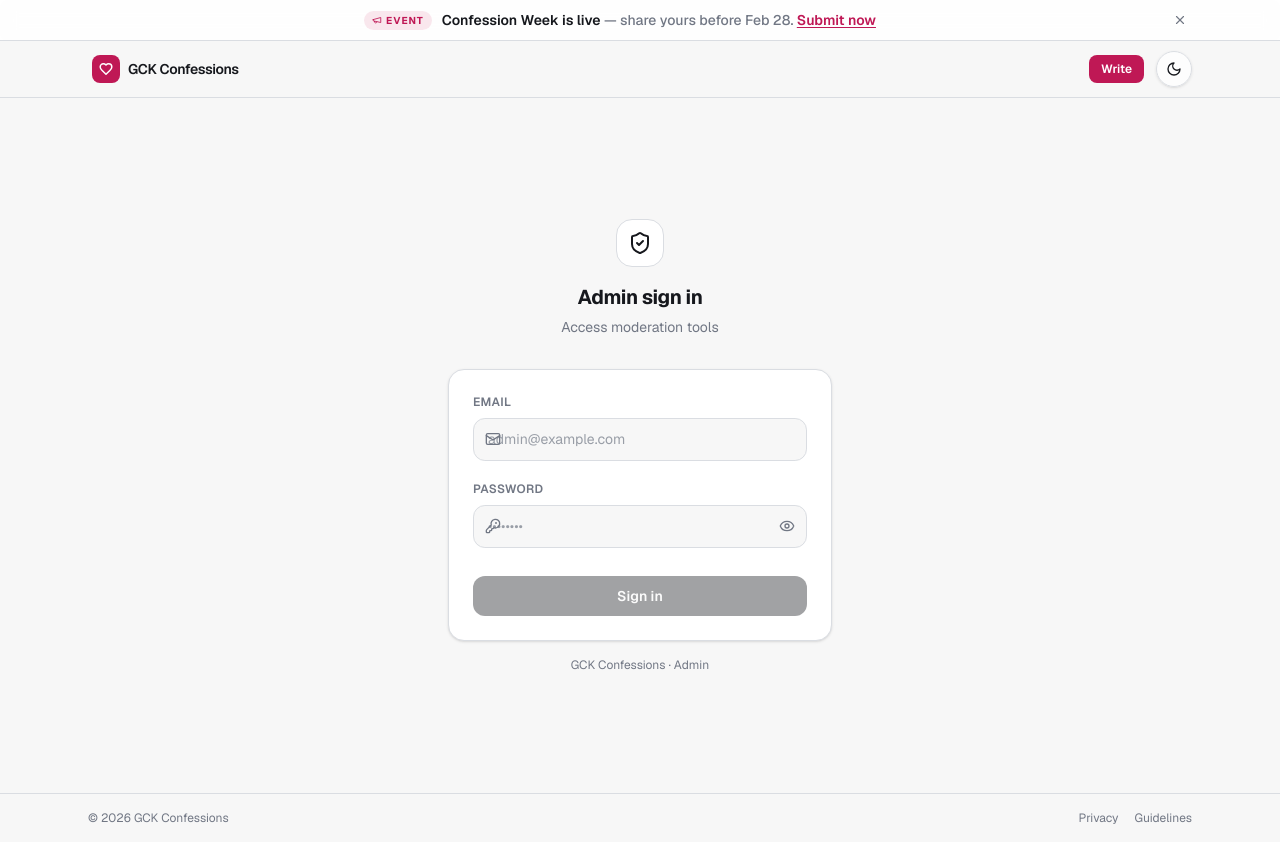
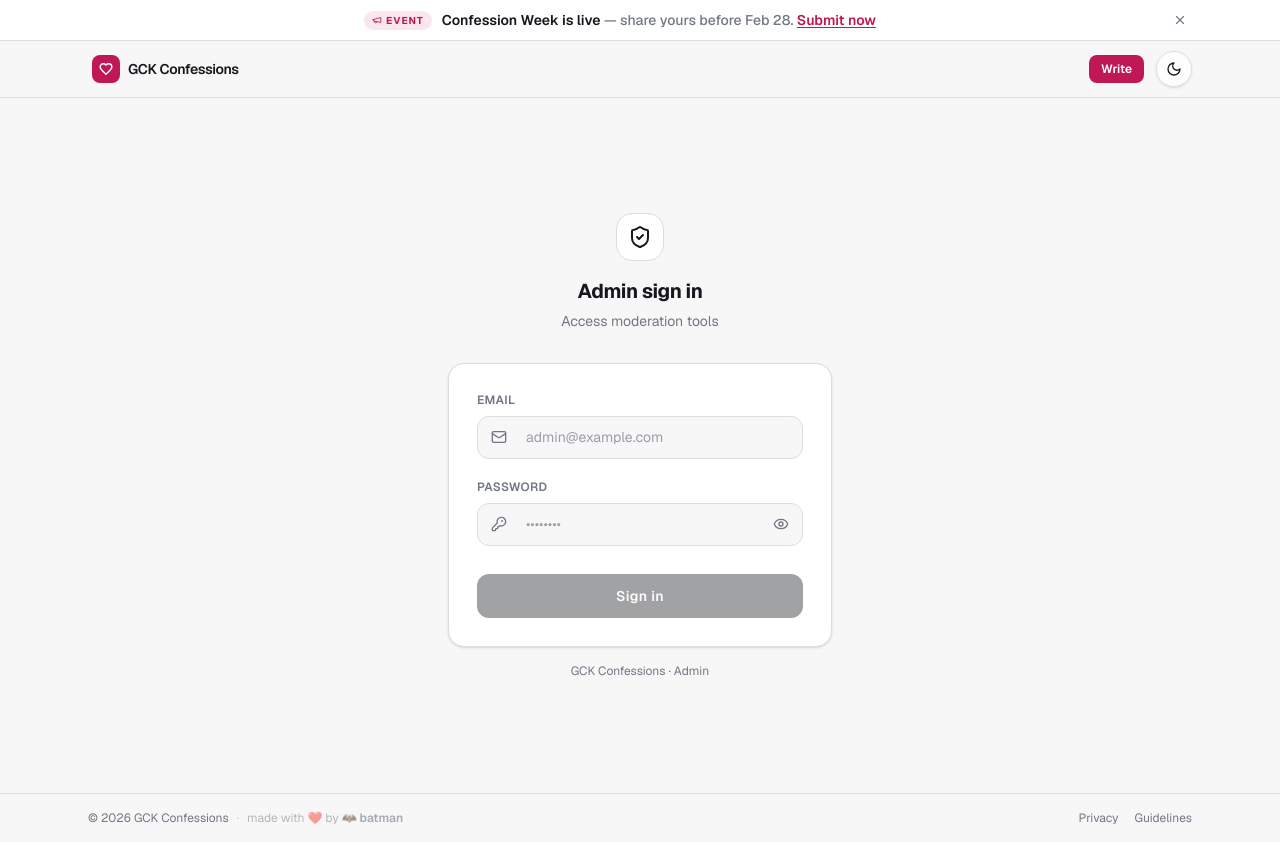
Before and after one commit to RexSixT9/gckconfessions, a Next.js app: page /adminlogin in a window 1280 px wide. Built offline with nearby package versions, Linux system fonts and the light colour scheme; no server answers.

Commit message:
feat: enhance AdminLogin and Footer components with improved UI elements and accessibility

```diff
--- a/src/app/adminlogin/page.tsx
+++ b/src/app/adminlogin/page.tsx
@@ -106,7 +106,7 @@ export default function AdminLoginPage() {
         </div>
 
         {/* Card */}
-        <div className="rounded-2xl border border-[hsl(var(--border))] bg-[hsl(var(--card))] p-6 shadow-sm">
+        <div className="rounded-2xl border border-[hsl(var(--border))] bg-[hsl(var(--card))] p-7 shadow-sm">
           {/* Notice */}
             {notice && (
               <div className={`mb-5 flex items-start gap-2.5 rounded-lg border p-3.5 text-sm ${
@@ -124,7 +124,7 @@ export default function AdminLoginPage() {
               <div>
                 <label htmlFor="email" className="mb-2 block text-xs font-semibold uppercase tracking-wide text-[hsl(var(--muted-foreground))]">Email</label>
                 <div className="relative">
-                  <span className="pointer-events-none absolute inset-y-0 left-0 flex w-10 items-center justify-center text-[hsl(var(--muted-foreground))]">
+                  <span className="pointer-events-none absolute inset-y-0 left-0 flex w-11 items-center justify-center text-[hsl(var(--muted-foreground))]">
                     <Mail className="h-4 w-4" />
                   </span>
                   <input
@@ -133,7 +133,7 @@ export default function AdminLoginPage() {
                     placeholder="admin@example.com"
                     autoComplete="email" autoCapitalize="off" autoCorrect="off" spellCheck="false"
                     maxLength={254} required disabled={loading}
-                    className="input-base w-full pl-10"
+                    className="input-base w-full pl-12"
                   />
                 </div>
               </div>
@@ -142,7 +142,7 @@ export default function AdminLoginPage() {
               <div>
                 <label htmlFor="password" className="mb-2 block text-xs font-semibold uppercase tracking-wide text-[hsl(var(--muted-foreground))]">Password</label>
                 <div className="relative">
-                  <span className="pointer-events-none absolute inset-y-0 left-0 flex w-10 items-center justify-center text-[hsl(var(--muted-foreground))]">
+                  <span className="pointer-events-none absolute inset-y-0 left-0 flex w-11 items-center justify-center text-[hsl(var(--muted-foreground))]">
                     <KeyRound className="h-4 w-4" />
                   </span>
                   <input
@@ -151,11 +151,11 @@ export default function AdminLoginPage() {
                     placeholder="••••••••"
                     autoComplete="current-password" autoCapitalize="off" autoCorrect="off" spellCheck="false"
                     maxLength={128} required disabled={loading}
-                    className="input-base w-full pl-10 pr-10"
+                    className="input-base w-full pl-12 pr-11"
                   />
                   <button
                     type="button" onClick={() => setShowPassword(!showPassword)} disabled={loading}
-                    className="absolute inset-y-0 right-0 flex w-10 items-center justify-center rounded-r-[calc(var(--radius)*0.85)] text-[hsl(var(--muted-foreground))] transition-colors hover:text-[hsl(var(--foreground))] disabled:opacity-50"
+                    className="absolute inset-y-0 right-0 flex w-11 items-center justify-center rounded-r-[calc(var(--radius)*0.85)] text-[hsl(var(--muted-foreground))] transition-colors hover:text-[hsl(var(--foreground))] disabled:opacity-50"
                     aria-label={showPassword ? 'Hide password' : 'Show password'}
                   >
                     {showPassword ? <EyeOff className="h-4 w-4" /> : <Eye className="h-4 w-4" />}
@@ -167,7 +167,7 @@ export default function AdminLoginPage() {
               <button
                 type="submit"
                 disabled={loading || !email || !password}
-                className="mt-2 inline-flex w-full items-center justify-center gap-2 rounded-xl bg-[hsl(var(--foreground))] py-2.5 text-sm font-semibold text-[hsl(var(--background))] transition-all duration-200 hover:opacity-80 disabled:cursor-not-allowed disabled:opacity-40"
+                className="mt-2 inline-flex w-full items-center justify-center gap-2 rounded-xl bg-[hsl(var(--foreground))] py-3 text-sm font-semibold tracking-wide text-[hsl(var(--background))] transition-all duration-200 hover:opacity-80 disabled:cursor-not-allowed disabled:opacity-40"
               >
                 {loading ? <><Loader className="h-4 w-4 animate-spin" /> Signing in…</> : 'Sign in'}
               </button>
--- a/src/app/globals.css
+++ b/src/app/globals.css
@@ -139,6 +139,7 @@
 /* ─────────────────────────────────────────
    Form / input resets
 ───────────────────────────────────────── */
+@layer components {
   .input-base {
     width: 100%;
     border-radius: calc(var(--radius) * 0.85);
@@ -164,6 +165,7 @@
   .input-base:disabled {
     opacity: 0.5;
     cursor: not-allowed;
+  }
 }
 
 /* ─────────────────────────────────────────
--- a/src/components/Footer.tsx
+++ b/src/components/Footer.tsx
@@ -13,6 +13,14 @@ const Footer = memo(function Footer() {
       <div className="mx-auto flex w-full max-w-6xl items-center justify-between px-4 py-4 sm:px-6">
         <p className="text-xs text-[hsl(var(--muted-foreground))]">
           © {new Date().getFullYear()} GCK Confessions
+          <span className="mx-2 opacity-30">·</span>
+          <span className="opacity-50">made with ❤️ by </span>
+          <span
+            title="The anonymous ones behind this."
+            className="cursor-default font-semibold opacity-60 transition-opacity duration-200 hover:opacity-100"
+          >
+            🦇 batman
+          </span>
         </p>
         <div className="flex gap-4 text-xs">
           <Link href="/guidelines" className="text-[hsl(var(--muted-foreground))] transition hover:text-[hsl(var(--accent))]">Privacy</Link>
--- a/src/components/admin/AdminList.tsx
+++ b/src/components/admin/AdminList.tsx
@@ -204,7 +204,9 @@ export default function AdminList() {
       <div className="flex flex-col gap-3 sm:flex-row sm:items-center">
         {/* Search */}
         <form onSubmit={handleSearch} className="relative flex-1">
-          <Search className="pointer-events-none absolute left-3 top-1/2 h-3.5 w-3.5 -translate-y-1/2 text-[hsl(var(--muted-foreground))]" />
+          <span className="pointer-events-none absolute inset-y-0 left-0 flex w-9 items-center justify-center text-[hsl(var(--muted-foreground))]">
+            <Search className="h-3.5 w-3.5" />
+          </span>
           <input
             value={searchInput}
             onChange={(e) => setSearchInput(e.target.value)}
@@ -215,7 +217,7 @@ export default function AdminList() {
             <button
               type="button"
               onClick={() => { setSearchInput(""); setQuery(""); }}
-              className="absolute right-3 top-1/2 -translate-y-1/2 text-[hsl(var(--muted-foreground))] transition hover:text-[hsl(var(--foreground))]"
+              className="absolute inset-y-0 right-0 flex w-9 items-center justify-center text-[hsl(var(--muted-foreground))] transition hover:text-[hsl(var(--foreground))]"
             >
               <X className="h-3.5 w-3.5" />
             </button>
```
Lines whose indentation alone changed are shown as unchanged.
